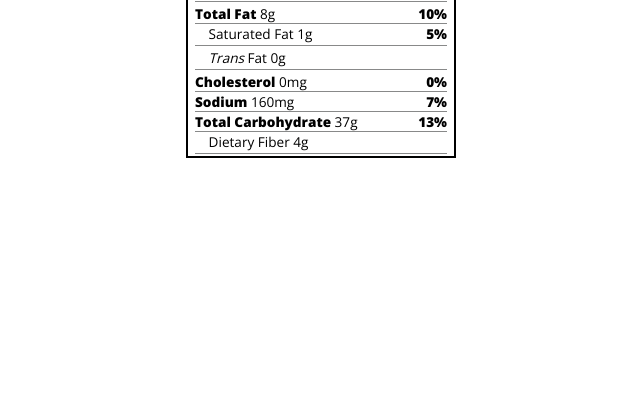
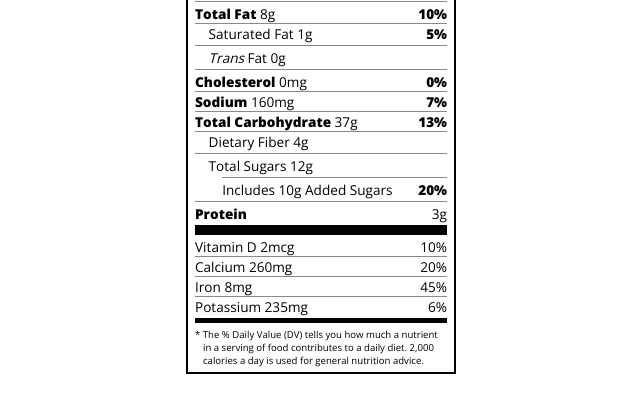
Before and after one commit to harshitajain212/Typography, a plain HTML site: page index.html in a window 1280 px wide. Shown: the part 201-614 px from the top of the page, without its empty margins (319-959 px from the left). Drawn offline with nearby package versions, Linux system fonts and the light colour scheme.

Commit message:
Update index.html

```diff
--- a/index.html
+++ b/index.html
@@ -38,7 +38,20 @@
       <p><span><span class="bold">Total Carbohydrate</span> 37g</span> <span class="bold">13%</span></p>
       <p class="indent no-divider">Dietary Fiber 4g</p>
       <div class="divider"></div>
+      <p class="indent no-divider">Total Sugars 12g</p>
+      <div class="divider double-indent"></div>
+      <p class="double-indent no-divider">Includes 10g Added Sugars <span class="bold">20%</span>
+      <div class="divider"></div>
+      <p class="no-divider"><span class="bold">Protein</span> 3g</p>
+      <div class="divider large"></div>
+      <p>Vitamin D 2mcg <span>10%</span></p>
+      <p>Calcium 260mg <span>20%</span></p>
+      <p>Iron 8mg <span>45%</span></p>
+      <p class="no-divider">Potassium 235mg <span>6%</span></p>
     </div>
+    <div class="divider medium"></div>
+    <p class="note">* The % Daily Value (DV) tells you how much a nutrient in a serving of food contributes to a daily
+      diet. 2,000 calories a day is used for general nutrition advice.</p>
   </div>
 </body>
 </html>
```
